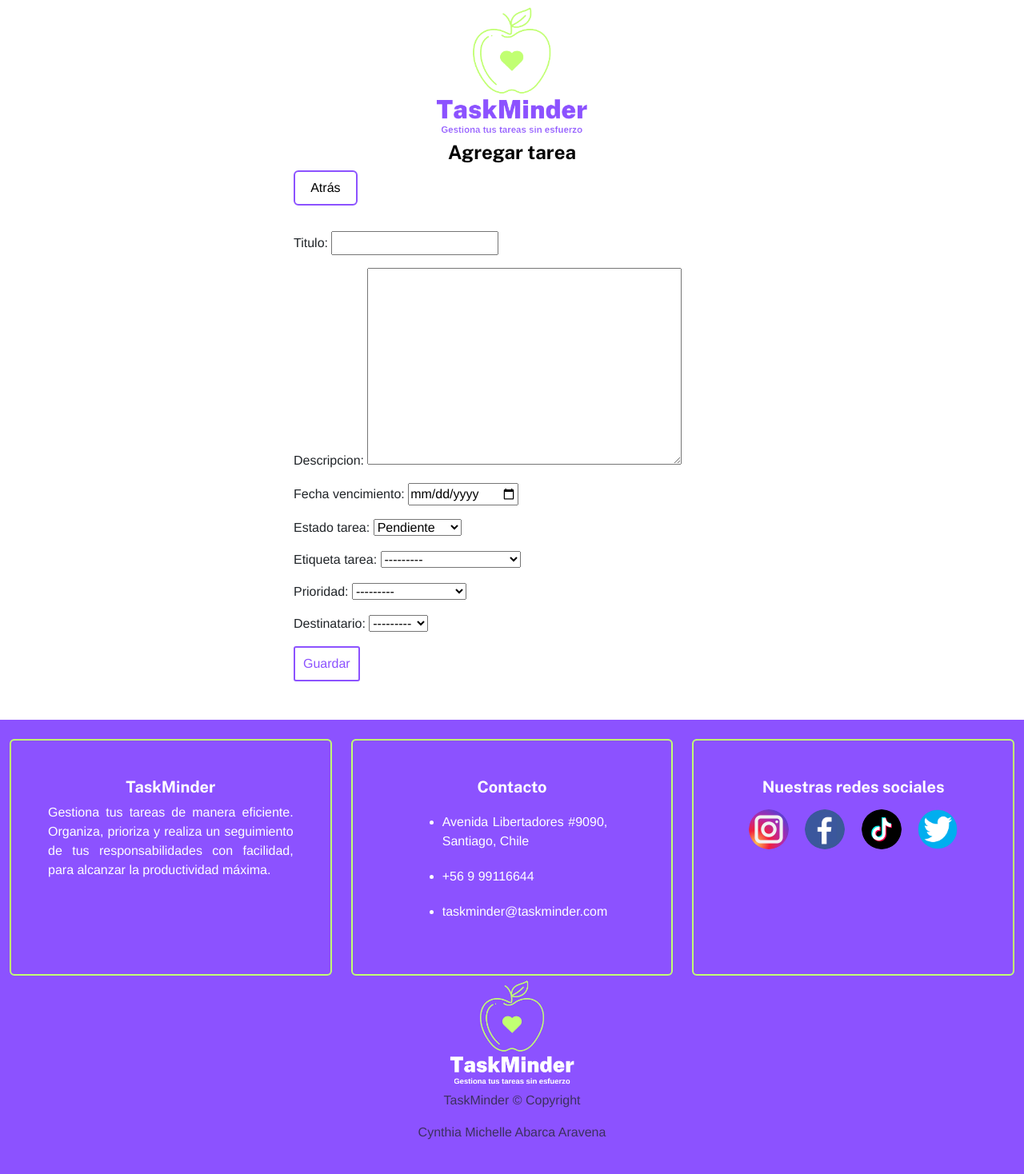
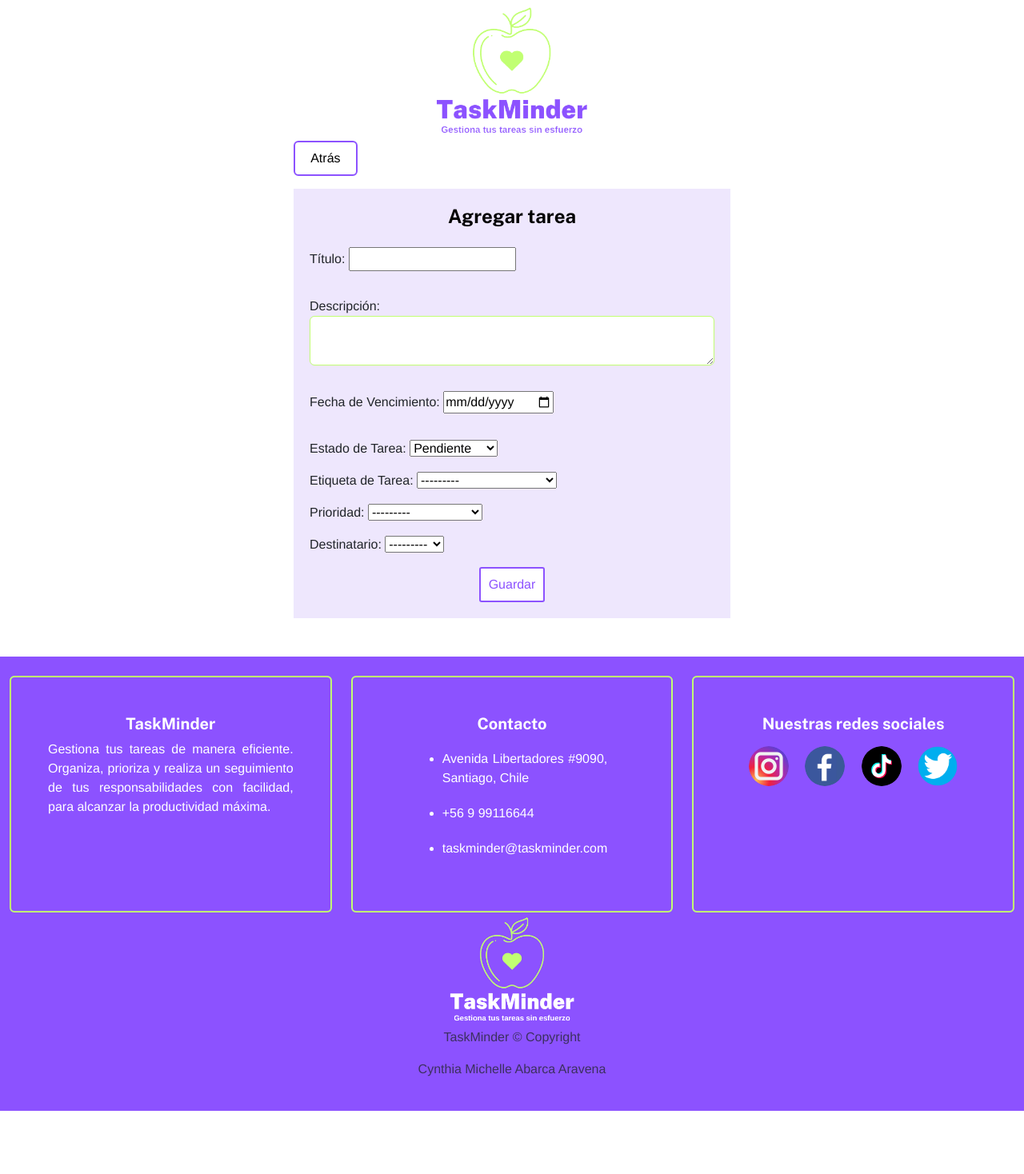
Before and after one commit to CynthiaMichelle9/Individual1, a Django app: page /crear-tarea/ in a window 1280 px wide. Shown: the part 96-1564 px from the top of the page at 80% size. After the commit the page ends 1485 px from the top, so only its background shows below. Run offline with Django 4.2, Linux system fonts and the light colour scheme; tables that the repository leaves empty hold one stand-in row (values such as "Sample post").

Commit message:
Actualización vista del formulario

```diff
--- a/myapp/forms.py
+++ b/myapp/forms.py
@@ -26,11 +26,14 @@ class LoginForm(forms.Form):
 
 class TareaForm(forms.ModelForm):
     destinatario = forms.ModelChoiceField(queryset=User.objects.all())
+
     class Meta:
         model = Tarea
         fields = ['titulo', 'descripcion', 'fecha_vencimiento', 'estado_tarea', 'etiqueta_tarea', 'prioridad', 'destinatario']
         widgets = {
-            'fecha_vencimiento': forms.DateInput(attrs={'type': 'date'})
+            'fecha_vencimiento': forms.DateInput(attrs={'type': 'date'}),
+            'descripcion': forms.Textarea(attrs={'class': 'form-control observaciones-field', 'rows': 2})
+
         }
 
 class ObservacionesForm(forms.Form):
--- a/myapp/static/assets/css/style.css
+++ b/myapp/static/assets/css/style.css
@@ -314,3 +314,11 @@ nav img:hover {
   .titulo-tarea {
     background-color: #adbb10;
   }
+
+  .form-container {
+    background-color:#eee7fd;
+    padding: 20px;
+    text-align: start;
+    margin: 0 auto;
+    max-width: 900px;
+  }
--- a/myapp/templates/myapp/tarea_form.html
+++ b/myapp/templates/myapp/tarea_form.html
@@ -3,20 +3,52 @@
 
 {% block title %} Agregar tarea {% endblock %}
 
-
 {% block contenido %}
 <div class="container">
   <div class="row justify-content-center">
     <div class="col-md-6">
-      <h4 class="titulo">Agregar tarea</h4>
       <a id="add-link" href="{% url 'tareas' %}" class="btn btn-secondary mb-3">Atrás</a>
-      <div class="crear-tarea">
+      <div class="crear-tarea form-container">
         <form method="POST" action="">
           {% csrf_token %}
-          <div class="form-group">
-            {{ form.as_p }}
+          <h4 class="titulo">Agregar tarea</h4>
+          <div class="row">
+
+              <div class="form-group">
+                <label for="{{ form.titulo.id_for_label }}">Título:</label>
+                {{ form.titulo }}
+              </div>
+              <div class="form-group">
+                <label for="{{ form.descripcion.id_for_label }}">Descripción:</label>
+                {{ form.descripcion }}
+              </div>
+              <div class="form-group">
+                <label for="{{ form.fecha_vencimiento.id_for_label }}">Fecha de Vencimiento:</label>
+                {{ form.fecha_vencimiento }}
+              </div>
+            </div>
+
+              <div class="form-group">
+                <label for="{{ form.estado_tarea.id_for_label }}">Estado de Tarea:</label>
+                {{ form.estado_tarea }}
+              </div>
+              <div class="form-group">
+                <label for="{{ form.etiqueta_tarea.id_for_label }}">Etiqueta de Tarea:</label>
+                {{ form.etiqueta_tarea }}
+              </div>
+              <div class="form-group">
+                <label for="{{ form.prioridad.id_for_label }}">Prioridad:</label>
+                {{ form.prioridad }}
+              </div>
+              <div class="form-group">
+                <label for="{{ form.destinatario.id_for_label }}">Destinatario:</label>
+                {{ form.destinatario }}
+              </div>
+              <div class="text-center">
+              <button type="submit" class="btn ov-btn-grow-spin">Guardar</button>
+              </div>
+            </div>
           </div>
-          <button type="submit" class="btn ov-btn-grow-spin">Guardar</button>
         </form>
       </div>
     </div>
```
